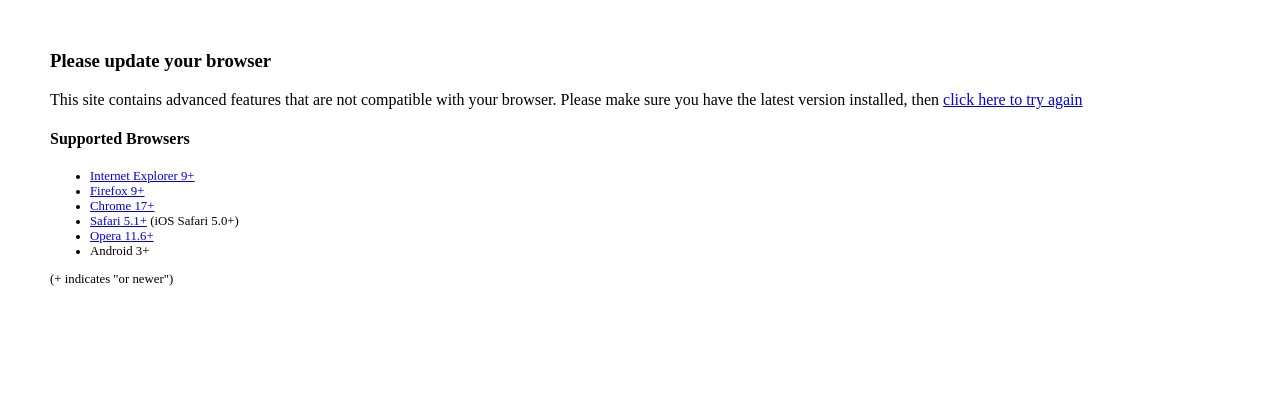
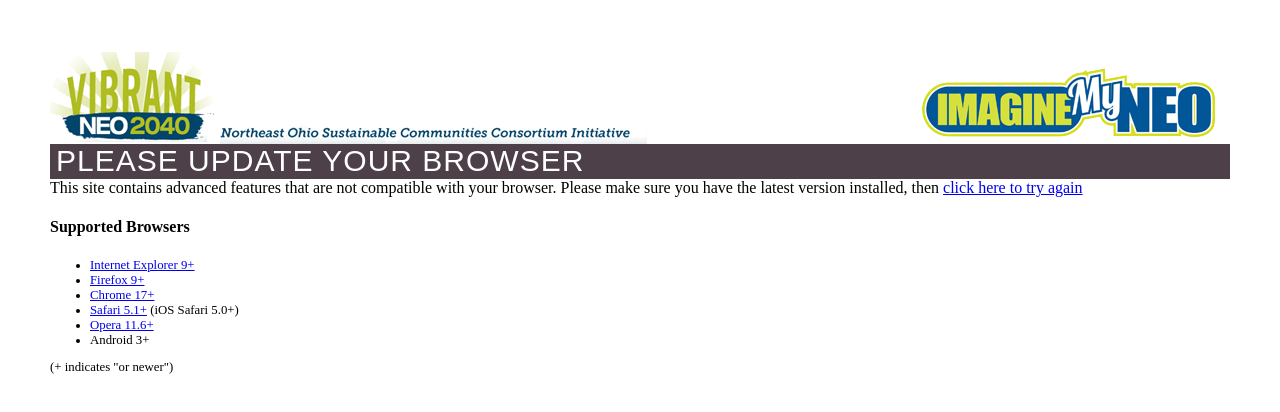
Before and after one commit to placematters-decision-lab/crowdgauge, a website: page client/play/oldbrowser.html in a window 1280 px wide. Drawn offline with Linux system fonts and the light colour scheme.

Commit message:
oldbrowser layout

```diff
--- a/client/play/css/main.css
+++ b/client/play/css/main.css
@@ -33,6 +33,11 @@
 
 .tabTitle_wrapper {
   width: 24%;
+  float: left;
+  display: block; }
+
+.tabTitle_wrapper_narrow {
+  width: 14%;
   float: left;
   display: block; }
 
--- a/client/play/oldbrowser.html
+++ b/client/play/oldbrowser.html
@@ -6,7 +6,17 @@
     <link type="text/css" href="css/main.css" rel="stylesheet"/>
 </head>
 <body style="margin: 50px;">
-<h3>Please update your browser</h3>
+    <div id="logos">
+        <div id="vibrantneo_logo" class="tabLogo"></div>
+        <div id="vibrantneo_cci" class="tabLogo"></div>
+        <div id="imaginemyneo_logo" class="tabLogo"></div>
+    </div>
+    <div id="tabs">
+        <div id="tab_group">
+            <div id="tab_priorities" class="tabTitle">Please update your browser</div>
+        </div>
+    </div>
+<!--<h3>Please update your browser</h3>-->
 
 <p>This site contains advanced features that are not compatible with your browser. Please make sure you have the latest version installed, then <a href="index.html">click here to try again</a></p>
 
```
